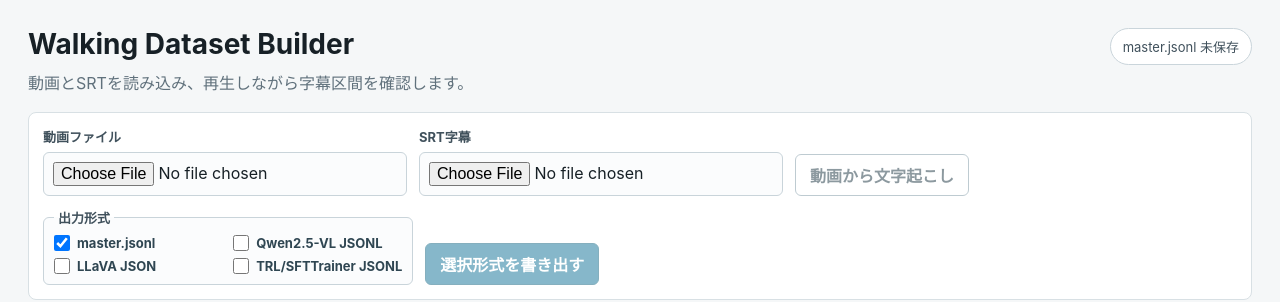
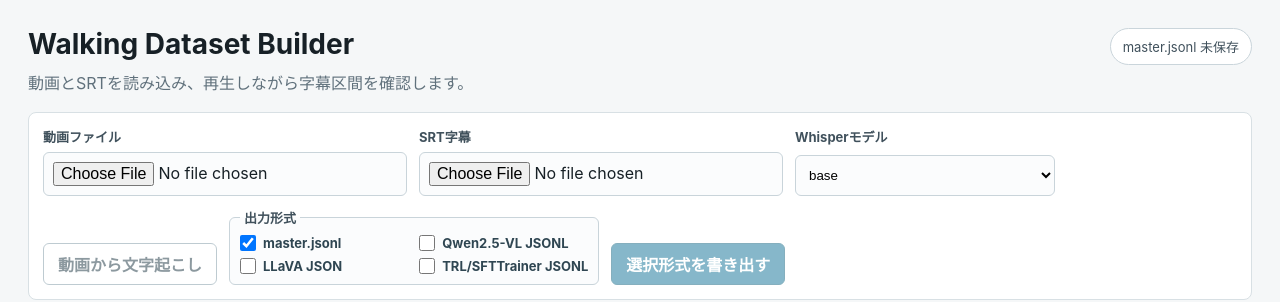
Before and after one commit to horiekana/dataset-builder, a React (Vite) app in the folder frontend/: page / in a window 1280 px wide. Shown: the top 302 px of the page. Built offline with nearby package versions, Linux system fonts and the light colour scheme; no server answers.

Commit message:
自動文字起こし

```diff
--- a/frontend/src/App.jsx
+++ b/frontend/src/App.jsx
@@ -113,6 +113,7 @@ export default function App() {
   const [isExportingMaster, setIsExportingMaster] = useState(false);
   const [isExportingClips, setIsExportingClips] = useState(false);
   const [selectedExportFormats, setSelectedExportFormats] = useState(DEFAULT_EXPORT_FORMATS);
+  const [transcriptionModelSize, setTranscriptionModelSize] = useState("base");
   const [statusMessage, setStatusMessage] = useState("");
   const [copyMessage, setCopyMessage] = useState("");
   const [error, setError] = useState("");
@@ -204,7 +205,7 @@ export default function App() {
       const result = await postJson("/api/transcribe", {
         video_id: video.video_id,
         video_path: video.stored_path,
-        model_size: "base",
+        model_size: transcriptionModelSize,
         language: "ja",
       });
       setSrt(normalizeLoadedSubtitles(result));
@@ -562,6 +563,17 @@ export default function App() {
           <span>SRT字幕</span>
           <input type="file" accept=".srt" onChange={handleSrtChange} />
         </label>
+        <label className="select-field">
+          <span>Whisperモデル</span>
+          <select
+            disabled={isUploadingVideo || isUploadingSrt || isTranscribing || isSavingSrt || isExportingClips}
+            onChange={(event) => setTranscriptionModelSize(event.target.value)}
+            value={transcriptionModelSize}
+          >
+            <option value="base">base</option>
+            <option value="small">small</option>
+          </select>
+        </label>
         <button
           className="export-button secondary"
           disabled={!video || isUploadingVideo || isUploadingSrt || isTranscribing || isSavingSrt || isExportingClips}
--- a/frontend/src/styles.css
+++ b/frontend/src/styles.css
@@ -64,19 +64,22 @@ textarea {
   background: #ffffff;
 }
 
-.file-field {
+.file-field,
+.select-field {
   display: grid;
   gap: 6px;
   min-width: 260px;
 }
 
-.file-field span {
+.file-field span,
+.select-field span {
   font-size: 13px;
   font-weight: 700;
   color: #40515c;
 }
 
-.file-field input {
+.file-field input,
+.select-field select {
   width: 100%;
   border: 1px solid #c9d4da;
   border-radius: 6px;
@@ -615,7 +618,8 @@ textarea {
     grid-template-columns: 1fr;
   }
 
-  .file-field {
+  .file-field,
+  .select-field {
     min-width: 100%;
   }
 
```
Also changed, not shown: 1 other file (tests, documents, lock files or other folders).
